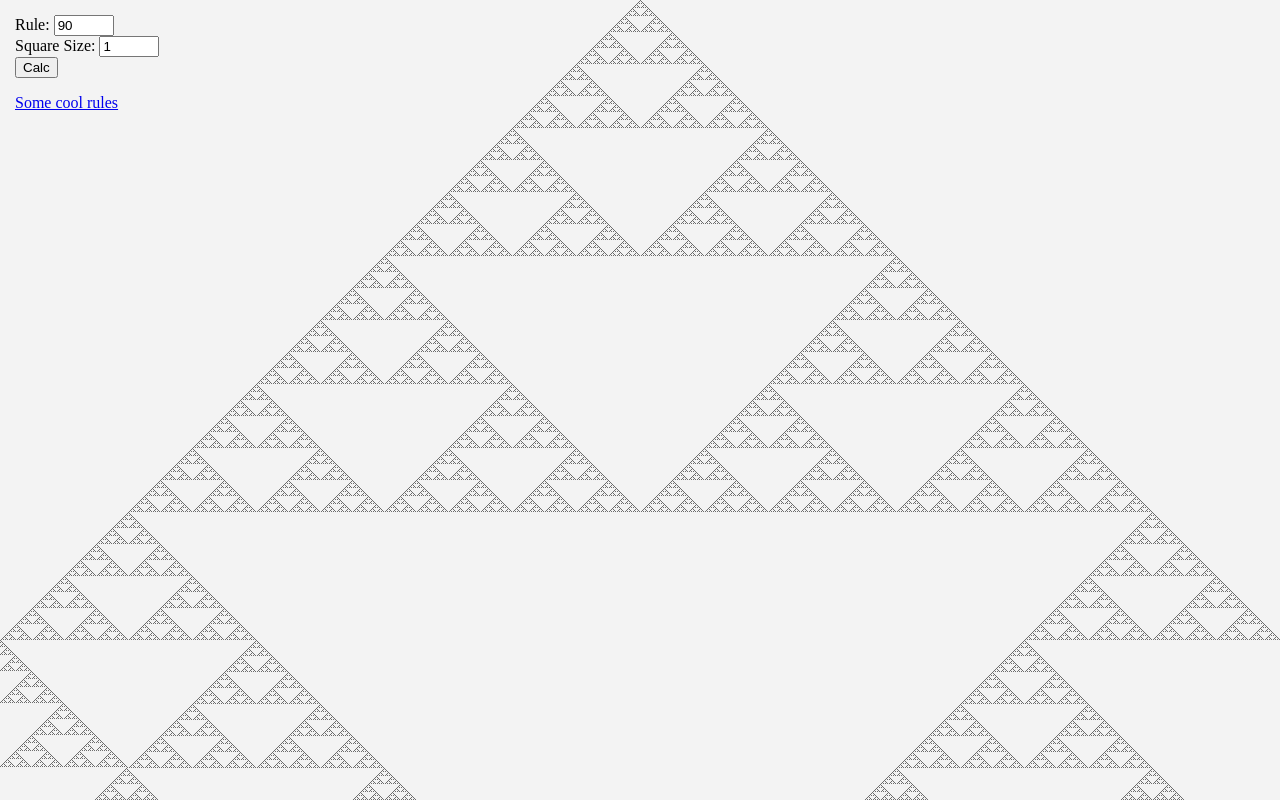
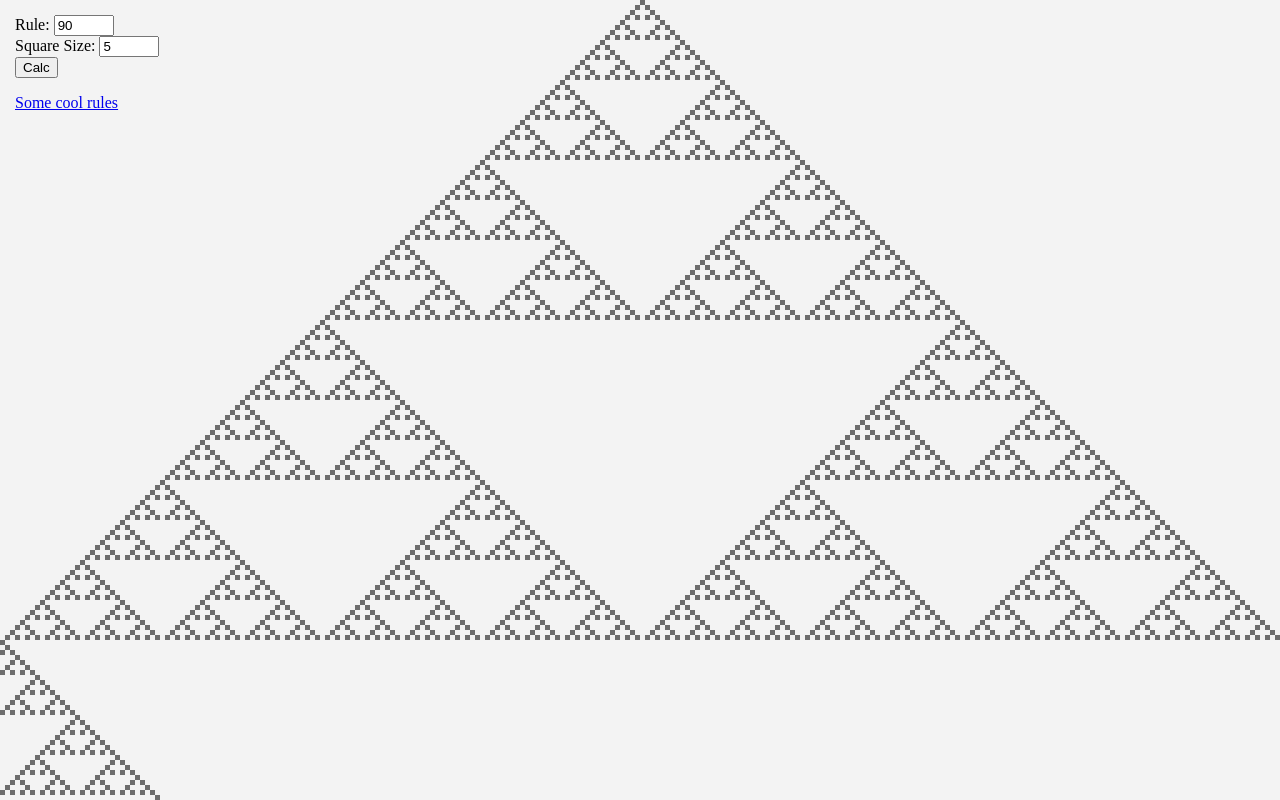
Before and after one commit to Sirikon/udca, a plain HTML site: page index.html in a window 1280 px wide. Drawn offline with Linux system fonts and the light colour scheme.

Commit message:
Change default square size

```diff
--- a/index.html
+++ b/index.html
@@ -8,7 +8,7 @@
         <div id="options">
             <form id="form">
                 <label>Rule: </label><input type="number" id="ruleNumber" value="90"><br>
-                <label>Square Size: </label><input type="number" id="squareSize" value="1"><br>
+                <label>Square Size: </label><input type="number" id="squareSize" value="5"><br>
                 <button id="calcButton">Calc</button>
             </form>
 
--- a/index.js
+++ b/index.js
@@ -1,7 +1,7 @@
 'use strict'
 
 var settings = {
-    squareSize: 1,
+    squareSize: 5,
     squareColor: '#6d6d6d',
     boardWidth: 0,
     boardHeight: 0
```
